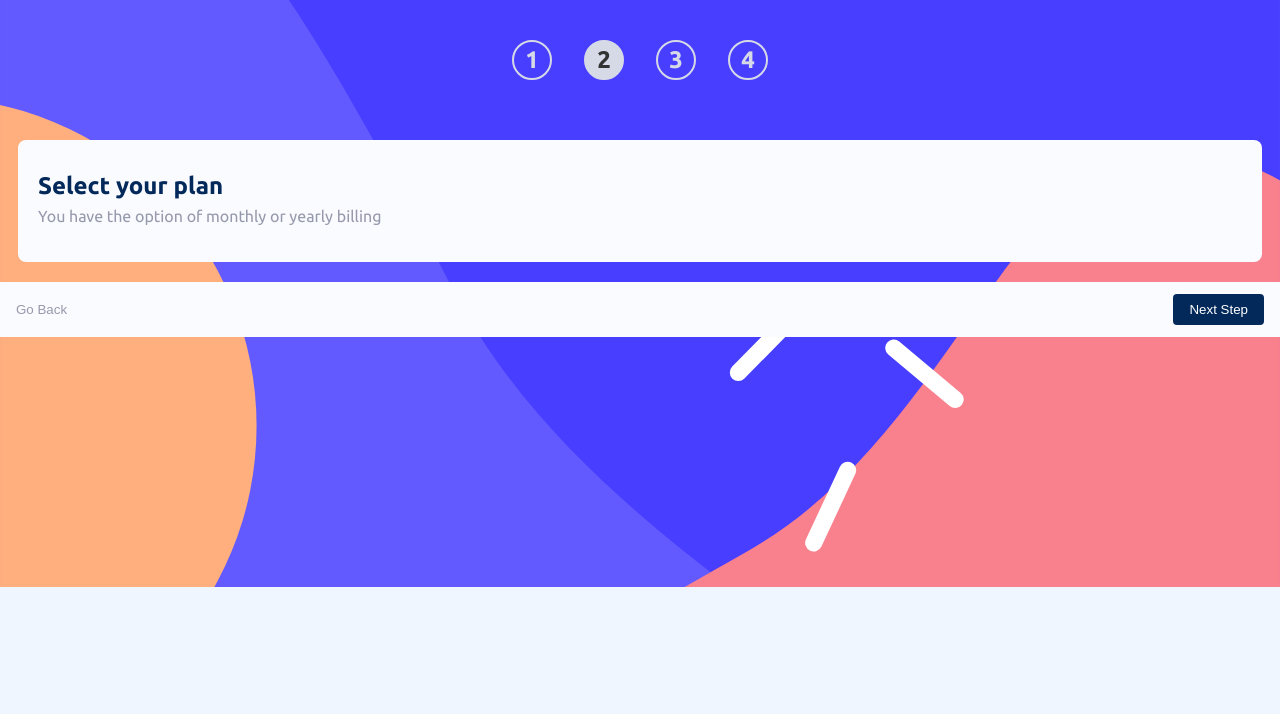
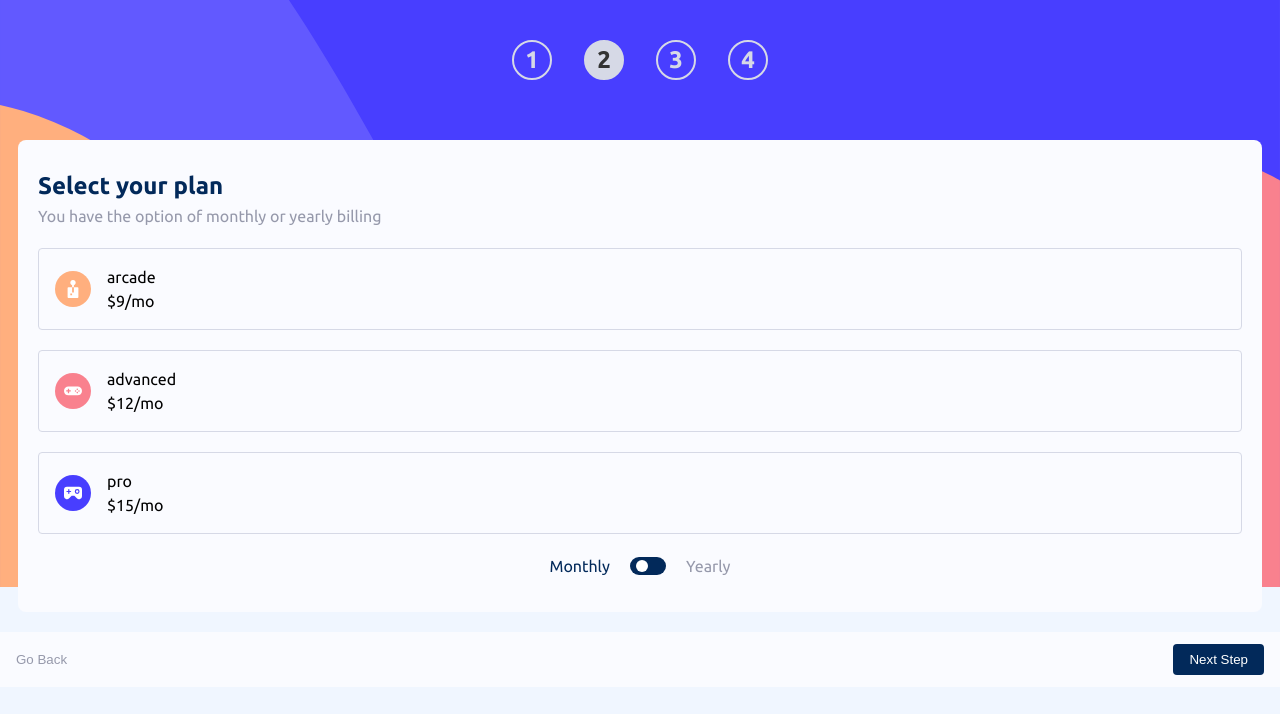
Before and after one commit to Oungseik/vue-multi-steps-form, a Vue app: page / in a window 1280 px wide. Both pictures are taken after a click on the button "Next Step". Shown: the top 714 px of the page. Built offline with nearby package versions, Linux system fonts and the light colour scheme.

Commit message:
feat: create step 2

```diff
--- a/src/App.vue
+++ b/src/App.vue
@@ -5,13 +5,26 @@
 
     <form>
       <template v-if="questionStep">
-        <h2 @click="logger">{{ questionStep.title }}</h2>
+        <h2>{{ questionStep.title }}</h2>
         <p class="desc">{{ questionStep.description }}</p>
         <template v-if="questionStep.step === 1">
           <Input v-for="field in questionStep.inputs" :attr="field" />
         </template>
 
-        <template v-if="questionStep.step === 2"> </template>
+        <template v-if="questionStep.step === 2">
+          <Radio
+            v-for="field in questionStep[planType]"
+            :attr="field"
+            :value="plan"
+            @selectPlan="handleSelectPlan"
+          />
+
+          <div class="plans">
+            <span class="plan" :class="{ active: planType === 'monthly' }">Monthly</span
+            ><button @click.prevent="changePlan" class="plan-toggle-btn" :class="planType"></button
+            ><span class="plan" :class="{ active: planType === 'yearly' }">Yearly</span>
+          </div>
+        </template>
       </template>
     </form>
 
@@ -28,23 +41,30 @@
 import FormNavigator from "./components/FormNavigator.vue"
 import Input from "./components/Input.vue"
 import QuestionSteps from "./components/QuestionSteps.vue"
+import Radio from "./components/Radio.vue"
 
 import mobileSidebar from "./assets/images/bg-sidebar-mobile.svg"
 import questions from "./data/questions.js"
 
 export default {
   name: "App",
-  components: { QuestionSteps, FormNavigator, Input },
+  components: { QuestionSteps, FormNavigator, Input, Radio },
   data() {
     return {
       mobileSidebar,
       steps: questions.length + 1,
       start: 0,
       end: 4,
-      currentStep: 0
+      currentStep: 0,
+      planType: "monthly",
+      plan: ""
     }
   },
   methods: {
+    goNextStep() {},
+    goPrevStep() {},
+    submit() {},
+
     handleNavigateForm(arg) {
       if (arg === "next") {
         this.currentStep += 1
@@ -53,8 +73,11 @@ export default {
       } else if (arg === "confirm") {
       }
     },
-    logger() {
-      console.log(questions[0])
+    changePlan() {
+      this.planType === "monthly" ? (this.planType = "yearly") : (this.planType = "monthly")
+    },
+    handleSelectPlan(arg) {
+      this.plan = arg.plan
     }
   },
   computed: {
@@ -94,4 +117,44 @@ h2 {
 .desc {
   color: var(--cool-gray);
 }
+
+.plans {
+  display: flex;
+  gap: 20px;
+  align-items: center;
+  justify-content: center;
+  color: var(--cool-gray);
+}
+
+.plan-toggle-btn {
+  background-color: inherit;
+  border: transparent;
+  display: inline-block;
+  background-color: var(--primary-marine-blue);
+  width: 36px;
+  height: 18px;
+  border-radius: 9999px;
+  position: relative;
+}
+
+.plan-toggle-btn::before {
+  content: "";
+  display: block;
+  width: 12px;
+  height: 12px;
+  position: absolute;
+  background-color: white;
+  border-radius: 50%;
+  top: 50%;
+  transform: translateY(-50%);
+  transition: transform 0.2s ease-in-out;
+}
+
+.plan-toggle-btn.yearly::before {
+  transform: translate(135%, -50%);
+}
+
+.plan.active {
+  color: var(--primary-marine-blue);
+}
 </style>
--- a/src/components/Radio.vue
+++ b/src/components/Radio.vue
@@ -1 +1,60 @@
-<template></template>
+<template>
+  <div class="input-box">
+    <input
+      :id="attr.id"
+      :value="attr.id"
+      :name="attr.name"
+      :type="attr.type"
+      @input="select"
+      :checked="attr.id === value"
+    />
+    <label :for="attr.id">
+      <div class="icon">
+        <img :src="`/src/assets/images/${attr.icon}`" />
+      </div>
+      <div>
+        <p>{{ attr.id }}</p>
+        <p>{{ attr.price }}</p>
+      </div>
+    </label>
+  </div>
+</template>
+
+<script>
+export default {
+  props: ["attr", "value"],
+  methods: {
+    select() {
+      this.$emit("selectPlan", { plan: this.attr.id, price: this.attr.price })
+    }
+  }
+}
+</script>
+
+<style scoped>
+input[type="radio"] {
+  display: none;
+}
+
+.input-box {
+  margin: 20px 0;
+}
+
+label {
+  display: flex;
+  align-items: center;
+  gap: 16px;
+  border: 1px solid var(--light-gray);
+  border-radius: 4px;
+  padding: 16px;
+}
+
+input:checked ~ label {
+  border: 1px solid var(--primary-marine-blue);
+}
+
+.icon {
+  width: 36px;
+  flex-shrink: 0;
+}
+</style>
--- a/src/data/questions.js
+++ b/src/data/questions.js
@@ -33,6 +33,7 @@ export default [
     step: 2,
     title: "Select your plan",
     description: "You have the option of monthly or yearly billing",
+    value: "",
     monthly: [
       {
         id: "arcade",
```
